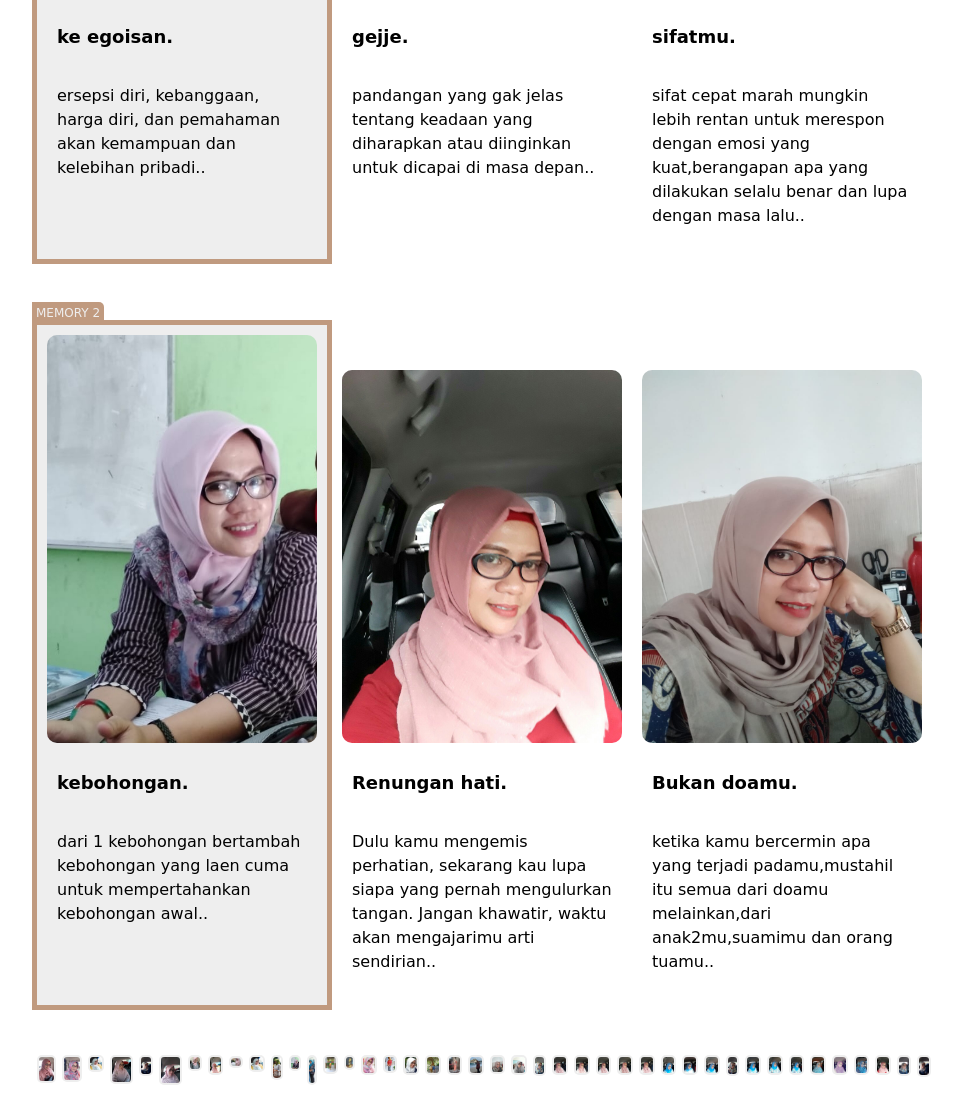
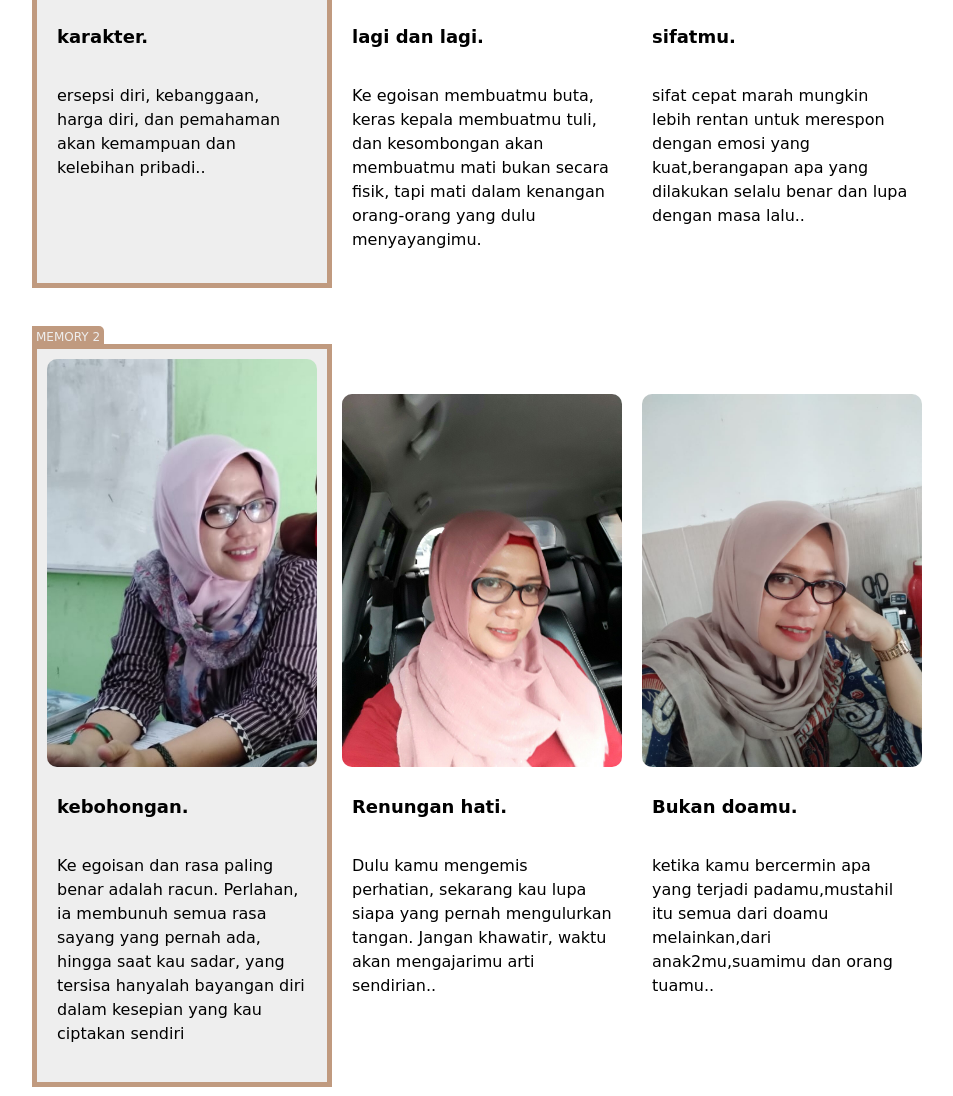
Before and after one commit to CheEboncel/kynoi, a plain HTML site: page index.html in a window 1280 px wide. Shown: the part 1010-2106 px from the top of the page, without its empty margins (166-1119 px from the left). Drawn offline with Linux system fonts and the light colour scheme; a web font is replaced by a local one.

Commit message:
Update index.html

```diff
--- a/index.html
+++ b/index.html
@@ -30,13 +30,13 @@
 			<div class="content">
 				<div class="box">
 					<img src="img/box1.jpg" alt="">
-					<h3>ke egoisan.</h3>
+					<h3>karakter.</h3>
 					<p>ersepsi diri, kebanggaan, harga diri, dan pemahaman akan kemampuan dan kelebihan pribadi..</p>
 				</div>
 				<div class="box">
 					<img src="img/box2.jpg" alt="">
-					<h3>gejje.</h3>
-					<p>pandangan yang gak jelas tentang keadaan yang diharapkan atau diinginkan untuk dicapai di masa depan..</p>
+					<h3>lagi dan lagi.</h3>
+					<p>Ke egoisan membuatmu buta, keras kepala membuatmu tuli, dan kesombongan akan membuatmu mati bukan secara fisik, tapi mati dalam kenangan orang-orang yang dulu menyayangimu.</p>
 				</div>
 				<div class="box">
 					<img src="img/box3.jpg" alt="">
@@ -53,7 +53,7 @@
 				<div class="box">
 					<img src="img/box10.jpg" alt="">
 					<h3>kebohongan.</h3>
-					<p>dari 1 kebohongan bertambah kebohongan yang laen cuma untuk mempertahankan kebohongan awal..</p>
+					<p>Ke egoisan dan rasa paling benar adalah racun. Perlahan, ia membunuh semua rasa sayang yang pernah ada, hingga saat kau sadar, yang tersisa hanyalah bayangan diri dalam kesepian yang kau ciptakan sendiri</p>
 				</div>
 				<div class="box">
 					<img src="img/box5.jpg" alt="">
@@ -115,7 +115,7 @@
 
 	<aside class="testimonial">
 		<span> Regrets <strong>'just regrets</strong></span>
-		<h3>"Bayanganmu makin memudar di kejauhan… jangan biarkan dirimu hilang dan asing dalam kebisuan yang kau ciptakan sendiri."</h3>
+		<h3>Bayanganmu makin memudar di kejauhan… jangan biarkan dirimu hilang dan asing dalam kebisuan yang kau ciptakan sendiri</h3>
 	</aside>
 
 	<footer>
```
